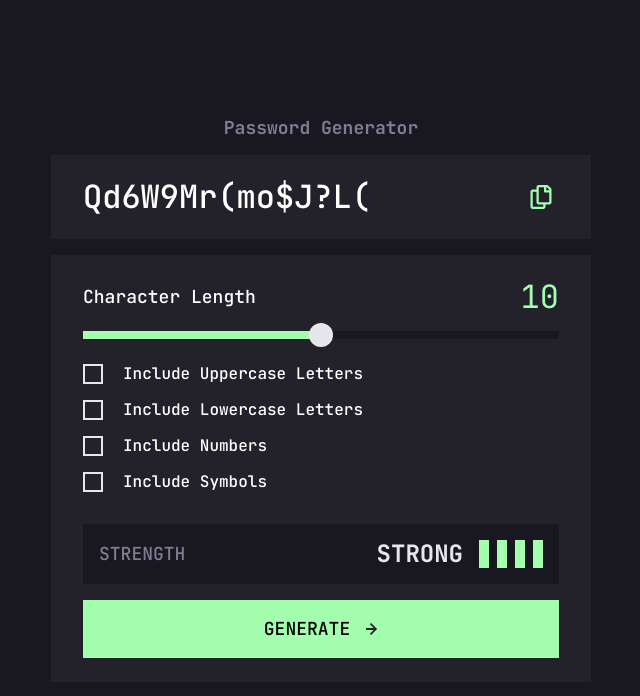
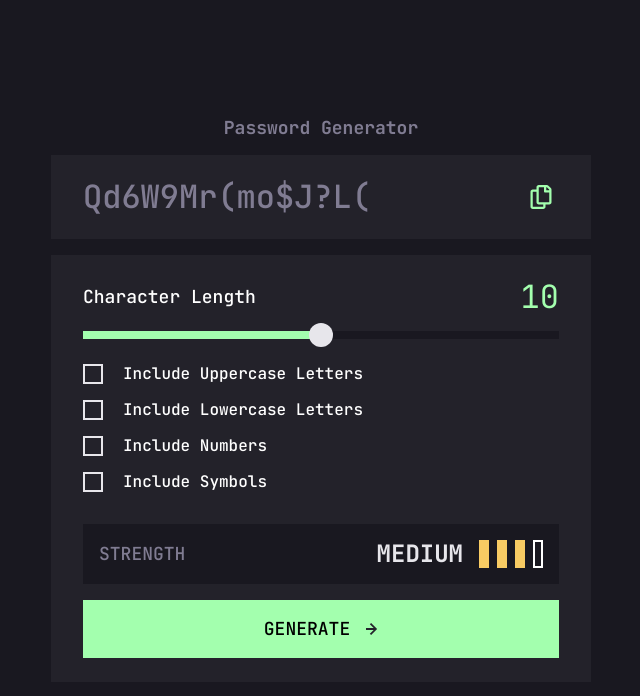
Before and after one commit to Malberee/password-generator, a React (Vite) app: page / in a window 1280 px wide. Shown: the top 696 px of the page, without its empty margins (319-959 px from the left). Built offline with nearby package versions, Linux system fonts and the light colour scheme.

Commit message:
🔑 Finalized display of password strength

```diff
--- a/src/components/Options/Options.styled.tsx
+++ b/src/components/Options/Options.styled.tsx
@@ -1,4 +1,4 @@
-import styled from 'styled-components'
+import styled, { css } from 'styled-components'
 
 export const OptionsWrapper = styled.div`
   padding: 24px 32px;
@@ -128,16 +128,45 @@ export const Strength = styled.p`
   color: #e7e6eb;
 `
 
-export const LevelItem = styled.span`
+interface IStyledLevelItemProps {
+  passwordLength: number
+  empty?: boolean
+}
+
+export const LevelItem = styled.span<IStyledLevelItemProps>(
+  ({ passwordLength, empty }) => {
+    let color: string = '#f74b4b'
+    let border: string = 'transparent'
+
+    if (passwordLength >= 7) {
+      color = '#fb7a56'
+    }
+    if (passwordLength >= 9) {
+      color = '#f8cb63'
+    }
+    if (passwordLength >= 13) {
+      color = '#a3ffae'
+    }
+    if (empty) {
+      color = 'transparent'
+      border = '#ffffff'
+    }
+
+    return css`
       display: inline-block;
       width: 10px;
       height: 28px;
 
-  background-color: #a3ffae;
+      background-color: ${color};
+      border: solid 2px ${border};
 
       margin-left: 8px;
+
+      transition: background-color 100ms linear, border-color 100ms linear;
 
       &:first-child {
         margin-left: 16px;
       }
     `
+  }
+)
--- a/src/components/Options/Options.tsx
+++ b/src/components/Options/Options.tsx
@@ -21,23 +21,36 @@ import {
 } from './Options.styled'
 
 const Options = () => {
-  const [sliderValue, setSliderValue] = useState<number>(10)
+  const [passwordLength, setPasswordLength] = useState<number>(10)
 
-  const handleChangeSlider = (value: number | number[]) => {
-    setSliderValue(value as number)
+  const handleChangeLength = (value: number | number[]) => {
+    setPasswordLength(value as number)
+  }
+
+  const getStrengthPassword = () => {
+    if (passwordLength >= 13) {
+      return 'strong'
+    }
+    if (passwordLength >= 9) {
+      return 'medium'
+    }
+    if (passwordLength >= 7) {
+      return 'weak'
+    }
+    return 'too weak!'
   }
 
   return (
     <OptionsWrapper>
       <OptionsInner>
         <Text>Character Length</Text>
-        <SliderValue>{sliderValue}</SliderValue>
+        <SliderValue>{passwordLength}</SliderValue>
       </OptionsInner>
       <Slider
-        value={sliderValue}
+        value={passwordLength}
         min={5}
         max={15}
-        onChange={handleChangeSlider}
+        onChange={handleChangeLength}
         trackStyle={{
           backgroundColor: '#a3ffae',
           borderRadius: 0,
@@ -91,11 +104,20 @@ const Options = () => {
       <PasswordStrength>
         <Text>Strength</Text>
         <Strength>
-          STRONG
-          <LevelItem />
-          <LevelItem />
-          <LevelItem />
-          <LevelItem />
+          {getStrengthPassword()}
+          <LevelItem passwordLength={passwordLength} />
+          <LevelItem
+            passwordLength={passwordLength}
+            empty={passwordLength < 7}
+          />
+          <LevelItem
+            passwordLength={passwordLength}
+            empty={passwordLength < 9}
+          />
+          <LevelItem
+            passwordLength={passwordLength}
+            empty={passwordLength < 13}
+          />
         </Strength>
       </PasswordStrength>
 
--- a/src/components/OutputPassword/OutputPassword.styled.tsx
+++ b/src/components/OutputPassword/OutputPassword.styled.tsx
@@ -14,6 +14,8 @@ export const OutputPasswordWrapper = styled.div`
 export const Password = styled.p`
   font-size: 32px;
   font-weight: 500;
+
+  color: #807c92
 `
 
 export const CopyBtn = styled.button`
```
Lines whose indentation alone changed are shown as unchanged.
